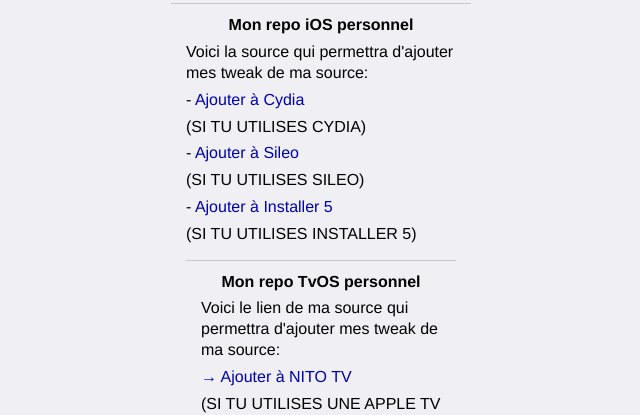
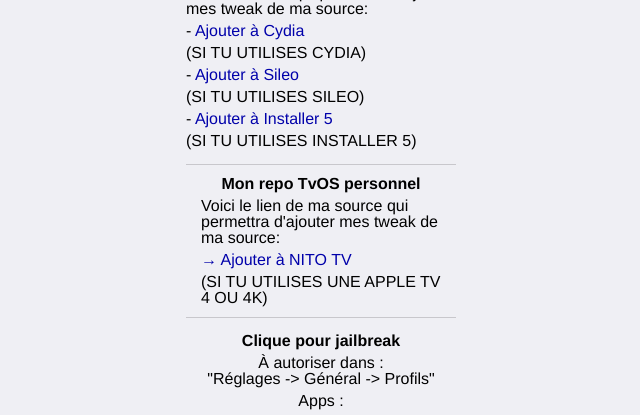
Before and after one commit to iPhoenix42/repo.ios, a PHP site: page /fr_FR/index.html in a window 1280 px wide. Shown: the part 641-1056 px from the top of the page, without its empty margins (319-959 px from the left). Run offline with PHP 8.4, Linux system fonts and the light colour scheme.

Commit message:
Update jonyive.css

```diff
--- a/Resources/jonyive.css
+++ b/Resources/jonyive.css
@@ -20,7 +20,7 @@
 
 body {
 	font-family: -apple-system-font, 'Helvetica Neue', Helvetica, Arial;
-	line-height: 1.3em;
+	line-height: 1em;
 	width: 100%;
 	max-width: 320px;
 	margin: 0 auto;
```
